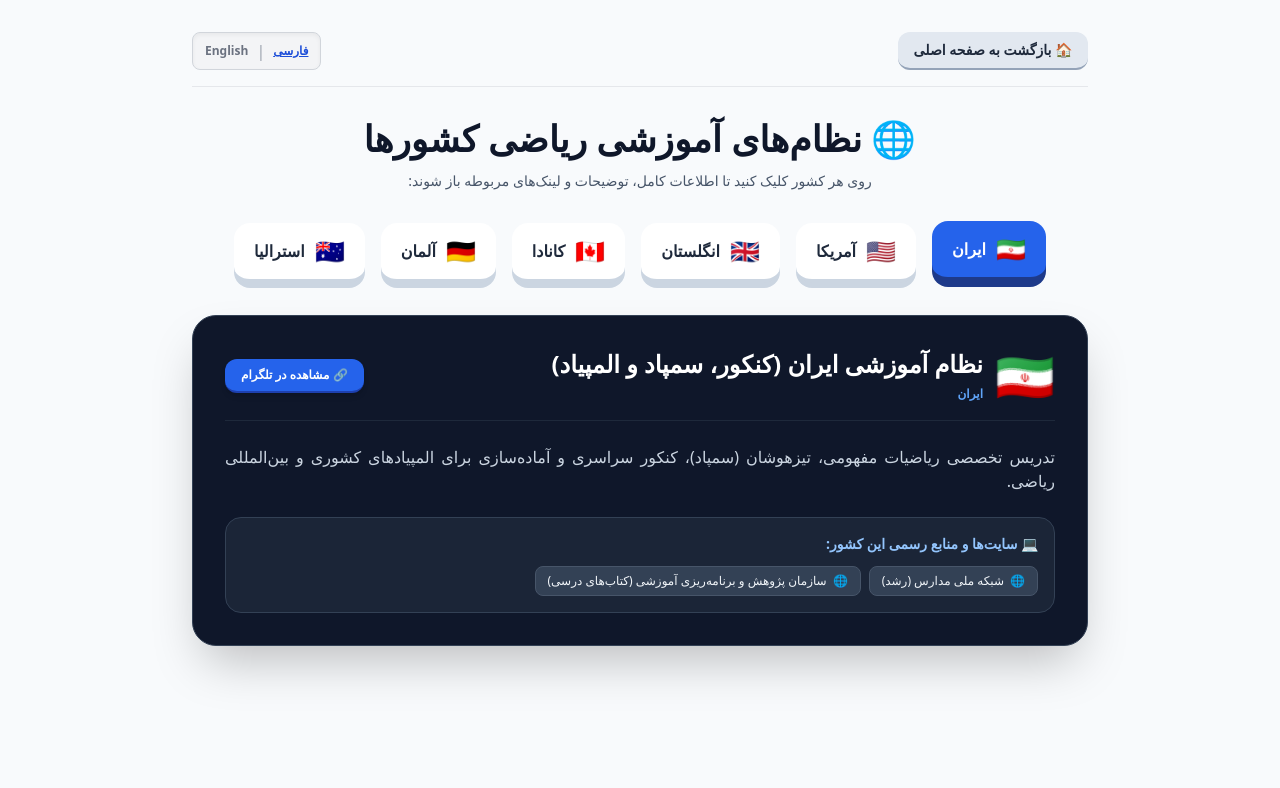
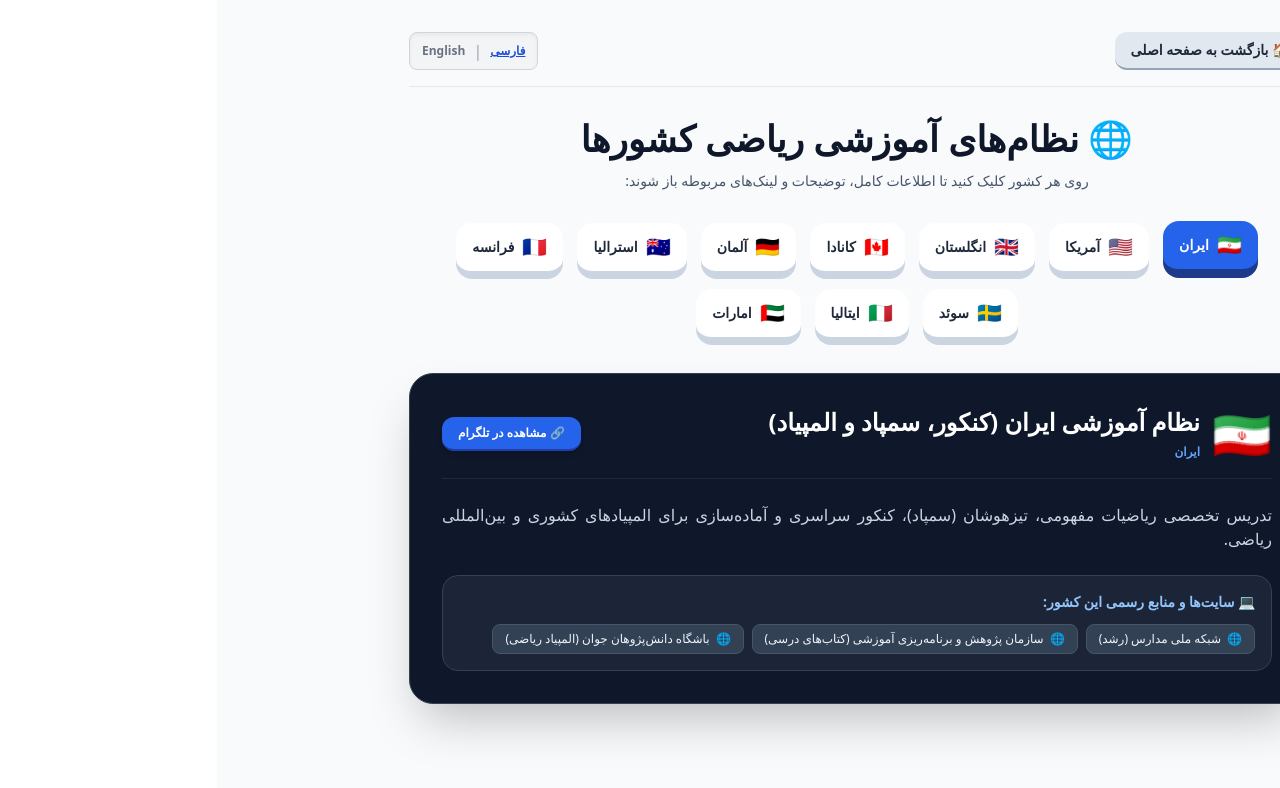
Before and after one commit to Hmohammadiz633/International-Mathematics-Site, a Next.js app: page /educational-systems in a window 1280 px wide. Shown: the top 788 px of the page. Built offline with nearby package versions, Linux system fonts and the light colour scheme.

Commit message:
Update page.js

```diff
--- a/app/educational-systems/page.js
+++ b/app/educational-systems/page.js
@@ -3,7 +3,7 @@
 import { useState } from 'react';
 import Link from 'next/link';
 
-// آرایه داده‌های کشورها (ایران در ردیف اول قرار گرفته است)
+// آرایه کامل داده‌های کشورها (اولین کشور: ایران)
 const EDUCATIONAL_DATA = [
   {
     id: 'iran',
@@ -17,7 +17,8 @@ const EDUCATIONAL_DATA = [
     descriptionEn: 'Conceptual Math tutoring, SAMPAD (Gifted Schools), National Entrance Exam (Konkur), and Math Olympiad prep.',
     resources: [
       { title: 'شبکه ملی مدارس (رشد)', url: 'https://roshd.ir' },
-      { title: 'سازمان پژوهش و برنامه‌ریزی آموزشی (کتاب‌های درسی)', url: 'http://chap.sch.ir' }
+      { title: 'سازمان پژوهش و برنامه‌ریزی آموزشی (کتاب‌های درسی)', url: 'http://chap.sch.ir' },
+      { title: 'باشگاه دانش‌پژوهان جوان (المپیاد ریاضی)', url: 'https://ysc.medu.ir' }
     ]
   },
   {
@@ -31,7 +32,8 @@ const EDUCATIONAL_DATA = [
     descriptionFa: 'نظام آموزشی آمریکا مبتنی بر سیستم ۱۲ ساله (K-12) است. آموزش تخصصی ریاضیات از Algebra 1 & 2 تا AP Calculus AB/BC و آماده‌سازی آزمون‌های SAT/ACT.',
     descriptionEn: 'The US education system is based on the K-12 framework. Specialized tutoring for US school math from Algebra 1 & 2 to AP Calculus AB/BC and SAT/ACT prep.',
     resources: [
-      { title: 'سایت رسمی College Board (آزمون‌های AP و SAT)', url: 'https://www.collegeboard.org' }
+      { title: 'سایت رسمی College Board (آزمون‌های AP و SAT)', url: 'https://www.collegeboard.org' },
+      { title: 'پلتفرم آموزش آنلاین Khan Academy', url: 'https://www.khanacademy.org' }
     ]
   },
   {
@@ -45,7 +47,8 @@ const EDUCATIONAL_DATA = [
     descriptionFa: 'نظام آموزشی بریتانیا شامل مراحل کلیدی (Key Stages)، مقطع GCSE و دوره A-Level (Edexcel, AQA) می‌باشد.',
     descriptionEn: 'The UK system is structured into Key Stages, GCSEs, and A-Levels (Edexcel, AQA, OCR).',
     resources: [
-      { title: 'پرتال Pearson Edexcel', url: 'https://qualifications.pearson.com' }
+      { title: 'پرتال Pearson Edexcel', url: 'https://qualifications.pearson.com' },
+      { title: 'سایت آموزشی Physics & Maths Tutor', url: 'https://www.physicsandmathstutor.com' }
     ]
   },
   {
@@ -56,10 +59,11 @@ const EDUCATIONAL_DATA = [
     titleFa: 'نظام آموزشی کانادا',
     titleEn: 'Canadian Educational System',
     link: 'https://t.me/International_Maths',
-    descriptionFa: 'نظام‌های استانی شامل اونتاریو (Ontario Curriculum) و بریتیش کلمبیا (BC Curriculum) از پایه ۹ تا ۱۲.',
+    descriptionFa: 'نظام‌های استانی شامل اونتاریو (Ontario Curriculum) و بریتیش کلمبیا (BC Curriculum) از پایه ۹ تا ۱۲ و درس Calculus & Vectors.',
     descriptionEn: 'Provincial Curricula (Ontario Grade 9-12, BC Curriculum) aligned with Canadian standards.',
     resources: [
-      { title: 'وزارت آموزش اونتاریو', url: 'https://www.ontario.ca/page/ministry-education' }
+      { title: 'وزارت آموزش اونتاریو', url: 'https://www.ontario.ca/page/ministry-education' },
+      { title: 'مرکز مسابقات ریاضی دانشگاه واترلو (CEMC)', url: 'https://www.cemc.uwaterloo.ca' }
     ]
   },
   {
@@ -88,6 +92,62 @@ const EDUCATIONAL_DATA = [
     descriptionEn: 'Aligned with Australian ATAR (VCE/HSC) courses: General, Methods, and Specialist Mathematics.',
     resources: [
       { title: 'برنامه درسی ملی استرالیا (ACARA)', url: 'https://www.australiancurriculum.edu.au' }
+    ]
+  },
+  {
+    id: 'france',
+    flag: '🇫🇷',
+    countryFa: 'فرانسه',
+    countryEn: 'France',
+    titleFa: 'نظام آموزشی فرانسه (Baccalauréat)',
+    titleEn: 'French Educational System',
+    link: 'https://t.me/International_Maths',
+    descriptionFa: 'آموزش ریاضیات مقطع دبیرستان فرانسه (Lycée) و آمادگی امتحانات نهایی دیپلم فرانسه (Bac Général - Spécialité Mathématiques).',
+    descriptionEn: 'Tutoring for Lycée mathematics and French Baccalaureate preparation.',
+    resources: [
+      { title: 'وزارت آموزش ملی فرانسه', url: 'https://www.education.gouv.fr' }
+    ]
+  },
+  {
+    id: 'sweden',
+    flag: '🇸🇪',
+    countryFa: 'سوئد',
+    countryEn: 'Sweden',
+    titleFa: 'نظام آموزشی سوئد (Gymnasieskola)',
+    titleEn: 'Swedish Educational System',
+    link: 'https://t.me/International_Maths',
+    descriptionFa: 'تدریس سطوح مختلف ریاضیات مدارس سوئد (Matematik 1c تا 5) متناسب با استانداردهای آموزشی اسکاندیناوی.',
+    descriptionEn: 'Specialized math tutoring for Swedish secondary school courses (Matematik 1c to 5).',
+    resources: [
+      { title: 'اداره ملی آموزش سوئد (Skolverket)', url: 'https://www.skolverket.se' }
+    ]
+  },
+  {
+    id: 'italy',
+    flag: '🇮🇹',
+    countryFa: 'ایتالیا',
+    countryEn: 'Italy',
+    titleFa: 'نظام آموزشی ایتالیا (Liceo Scientifico)',
+    titleEn: 'Italian Educational System',
+    link: 'https://t.me/International_Maths',
+    descriptionFa: 'تدریس ریاضیات دبیرستان‌های علمی ایتالیا و آمادگی آزمون‌های ورود به دانشگاه‌های ایتالیا (TOLC-I, TOLC-E).',
+    descriptionEn: 'Mathematics prep for Liceo Scientifico and university entrance exams (TOLC-I / TOLC-E).',
+    resources: [
+      { title: 'پرتال رسمی آزمون‌های TOLC (CISIA)', url: 'https://www.cisiaonline.it' }
+    ]
+  },
+  {
+    id: 'uae',
+    flag: '🇦🇪',
+    countryFa: 'امارات',
+    countryEn: 'UAE',
+    titleFa: 'نظام‌های بین‌المللی امارات (دبی / ابوظبی)',
+    titleEn: 'UAE International Schools',
+    link: 'https://t.me/International_Maths',
+    descriptionFa: 'تدریس ریاضیات مدارس بین‌المللی امارات تحت نظام‌های IB، آمریکایی (AP) و بریتانیایی (IGCSE/A-Level).',
+    descriptionEn: 'Math tutoring for international students in UAE enrolled in IB, British, and American curricula.',
+    resources: [
+      { title: 'سازمان دانش و توسعه انسانی دبی (KHDA)', url: 'https://www.khda.gov.ae' }
     ]
   }
 ];
@@ -141,8 +201,8 @@ export default function EducationalSystemsPage() {
           </p>
         </div>
 
-        {/* چیدمان دکمه‌های سه‌بعدی کشورها کنار هم (با اولویت ایران) */}
-        <div className="flex flex-wrap items-center justify-center gap-3 md:gap-4 mb-8">
+        {/* چیدمان دکمه‌های سه‌بعدی همه کشورها کنار هم (ایران اول قرار دارد) */}
+        <div className="flex flex-wrap items-center justify-center gap-2.5 md:gap-3.5 mb-8">
           {EDUCATIONAL_DATA.map((item) => {
             const isSelected = selectedCountry.id === item.id;
             return (
@@ -151,14 +211,14 @@ export default function EducationalSystemsPage() {
                 type="button"
                 onClick={() => setSelectedCountry(item)}
                 className={`
-                  px-5 py-3 rounded-2xl font-black text-sm md:text-base flex items-center gap-2.5 transition-all duration-150 cursor-pointer select-none
+                  px-4 py-2.5 rounded-2xl font-black text-xs md:text-sm flex items-center gap-2 transition-all duration-150 cursor-pointer select-none
                   ${isSelected
-                    ? 'bg-blue-600 text-white border-b-4 border-blue-900 shadow-[0_6px_0_#1e3a8a] translate-y-[-2px]'
-                    : 'bg-white hover:bg-slate-100 text-slate-800 border-b-4 border-slate-300 hover:border-slate-400 active:border-b-0 active:translate-y-1 shadow-[0_5px_0_#cbd5e1] hover:shadow-[0_2px_0_#94a3b8]'
+                    ? 'bg-blue-600 text-white border-b-4 border-blue-900 shadow-[0_5px_0_#1e3a8a] translate-y-[-2px]'
+                    : 'bg-white hover:bg-slate-100 text-slate-800 border-b-4 border-slate-300 hover:border-slate-400 active:border-b-0 active:translate-y-1 shadow-[0_4px_0_#cbd5e1] hover:shadow-[0_2px_0_#94a3b8]'
                   }
                 `}
               >
-                <span className="text-xl md:text-2xl leading-none">{item.flag}</span>
+                <span className="text-lg md:text-xl leading-none">{item.flag}</span>
                 <span>{isFa ? item.countryFa : item.countryEn}</span>
               </button>
             );
@@ -170,7 +230,7 @@ export default function EducationalSystemsPage() {
           <div className="bg-slate-900 text-white rounded-3xl p-6 md:p-8 border border-slate-700 shadow-2xl transition-all duration-300">
 
             {/* سربرگ کشور */}
-            <div className="flex items-center justify-between border-b border-slate-800 pb-4 mb-6">
+            <div className="flex flex-col sm:flex-row sm:items-center justify-between gap-4 border-b border-slate-800 pb-4 mb-6">
               <div className="flex items-center gap-3">
                 <span className="text-4xl md:text-5xl">{selectedCountry.flag}</span>
                 <div>
@@ -188,7 +248,7 @@ export default function EducationalSystemsPage() {
                 href={selectedCountry.link}
                 target="_blank"
                 rel="noopener noreferrer"
-                className="px-4 py-2 bg-blue-600 hover:bg-blue-500 text-white text-xs font-bold rounded-xl border-b-2 border-blue-800 active:translate-y-0.5 shadow-md transition whitespace-nowrap"
+                className="self-start sm:self-auto px-4 py-2 bg-blue-600 hover:bg-blue-500 text-white text-xs font-bold rounded-xl border-b-2 border-blue-800 active:translate-y-0.5 shadow-md transition whitespace-nowrap"
               >
                 🔗 {isFa ? 'مشاهده در تلگرام' : 'View on Telegram'}
               </a>
```
